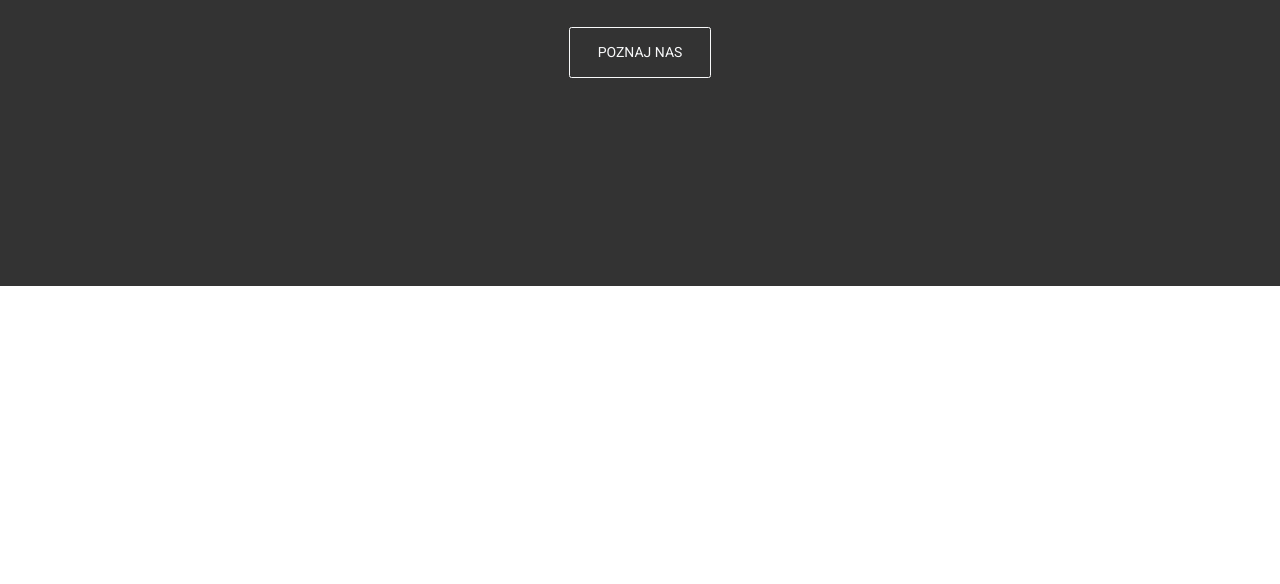
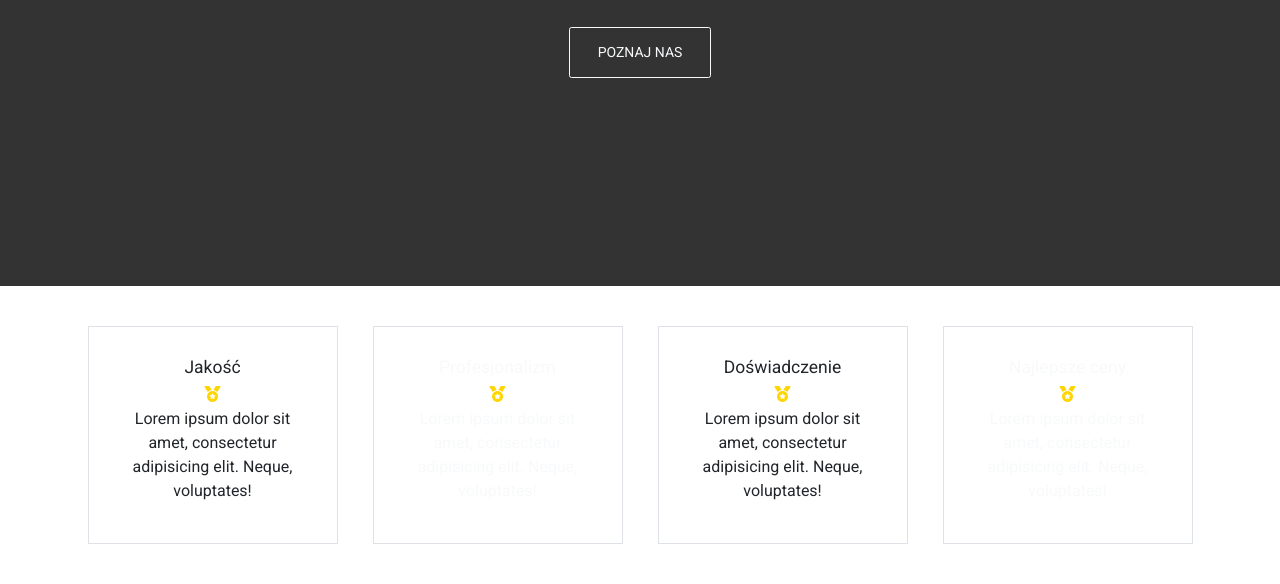
Before and after one commit to mirror86/SimpleCompanySite, a plain HTML site: page index.html in a window 1280 px wide. Shown: the part 314-898 px from the top of the page. Before the commit the page ends 800 px from the top, so only its background shows below. Drawn offline with nearby package versions, Linux system fonts and the light colour scheme.

Commit message:
section about us

```diff
--- a/index.html
+++ b/index.html
@@ -19,11 +19,12 @@
 <nav class="navbar navbar-expand-lg bg-body-tertiary navbar-light bg-light fixed-top">
     <div class="container">
         <a class="navbar-brand" href="#"><i class="fa-solid fa-car fa-xl orange-color pt-3 pd-3 pe-3"></i>RentCar</a>
-        <button class="navbar-toggler" type="button" data-bs-toggle="collapse" data-bs-target="#navbarNavAltMarkup" aria-controls="navbarNavAltMarkup" aria-expanded="false" aria-label="Toggle navigation">
+        <button class="navbar-toggler" type="button" data-bs-toggle="collapse" data-bs-target="#navbarNavAltMarkup"
+                aria-controls="navbarNavAltMarkup" aria-expanded="false" aria-label="Toggle navigation">
             <span class="navbar-toggler-icon"></span>
         </button>
         <div class="collapse navbar-collapse" id="navbarNavAltMarkup">
-            <div class="navbar-nav">
+            <div class="navbar-nav ms-auto">
                 <a class="nav-link active" aria-current="page" href="#home">Home</a>
                 <a class="nav-link" href="#aboutUs">O Nas</a>
                 <a class="nav-link" href="#team">Zespół</a>
@@ -40,6 +41,46 @@
         <div class="hero-shadow"></div>
     </div>
 </section>
+<section id="aboutUS">
+    <div class="container py-5 aboutUS-boxes">
+        <div class="row text-center">
+            <div class="col-12 col-md-6 col-lg-3">
+                <div class="aboutUS-box m-3 p-4 p-lg-5 border text-dark">
+                    <h3>Jakość</h3>
+                    <i class="fa-solid fa-medal" style="color: #ffd500;"></i>
+                    <p>Lorem ipsum dolor sit amet, consectetur adipisicing elit. Neque, voluptates!</p>
+                </div>
+            </div>
+
+            <div class="col-12 col-md-6 col-lg-3">
+                <div class="aboutUS-box m-3 p-4 p-lg-5 border text-light box-bg">
+                    <h3>Profesjonalizm</h3>
+                    <i class="fa-solid fa-medal" style="color: #ffd500;"></i>
+                    <p>Lorem ipsum dolor sit amet, consectetur adipisicing elit. Neque, voluptates!</p>
+                </div>
+            </div>
+
+
+            <div class="col-12 col-md-6 col-lg-3">
+                <div class="aboutUS-box m-3 p-4 p-lg-5 border text-dark">
+                    <h3>Doświadczenie</h3>
+                    <i class="fa-solid fa-medal" style="color: #ffd500;"></i>
+                    <p>Lorem ipsum dolor sit amet, consectetur adipisicing elit. Neque, voluptates!</p>
+                </div>
+            </div>
+
+
+            <div class="col-12 col-md-6 col-lg-3">
+                <div class="aboutUS-box m-3 p-4 p-lg-5 border text-light box-bg">
+                    <h3>Najlepsze ceny</h3>
+                    <i class="fa-solid fa-medal" style="color: #ffd500;"></i>
+                    <p>Lorem ipsum dolor sit amet, consectetur adipisicing elit. Neque, voluptates!</p>
+                </div>
+            </div>
+
+        </div>
+        </dlight bg-danger
+</section>
 
 <script src="https://kit.fontawesome.com/430faf1b37.js" crossorigin="anonymous"></script>
 <script src="https://cdn.jsdelivr.net/npm/bootstrap@5.1.3/dist/js/bootstrap.bundle.min.js"
```
